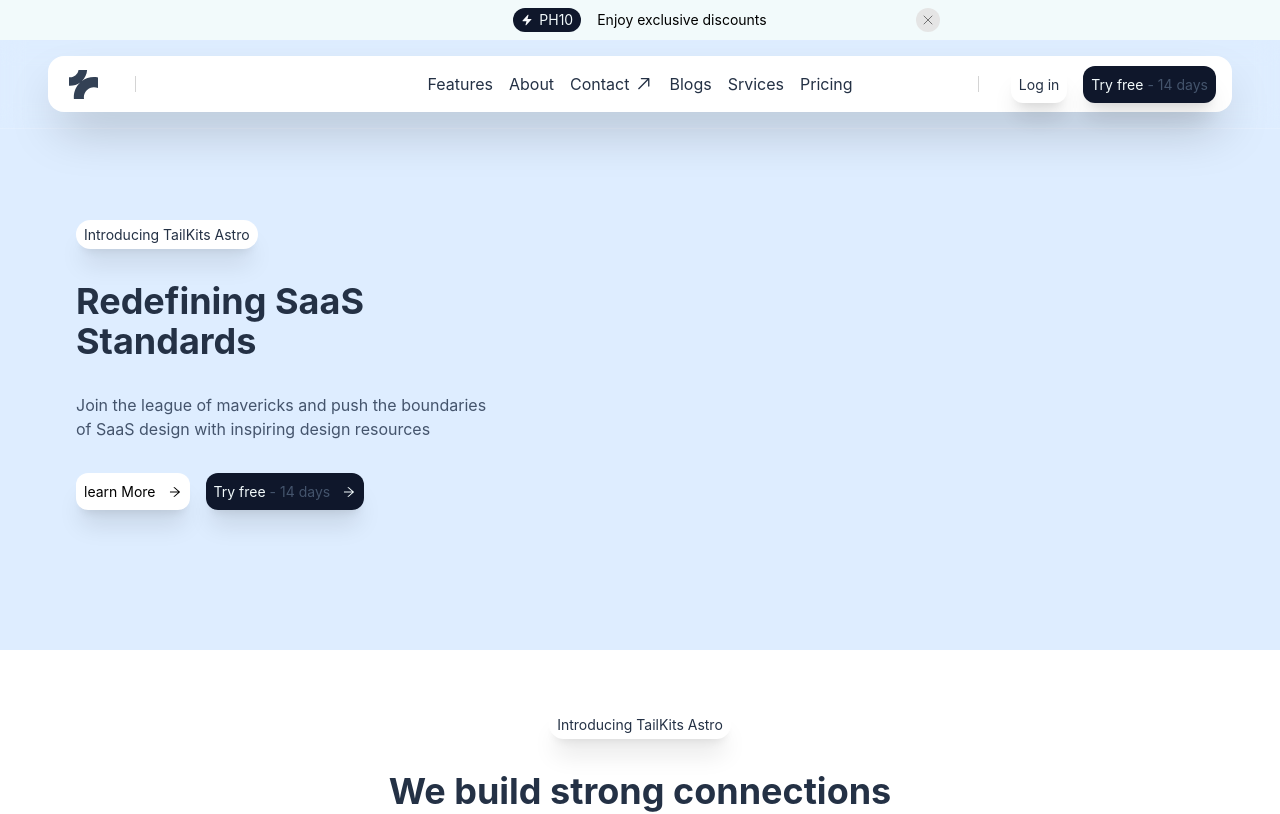
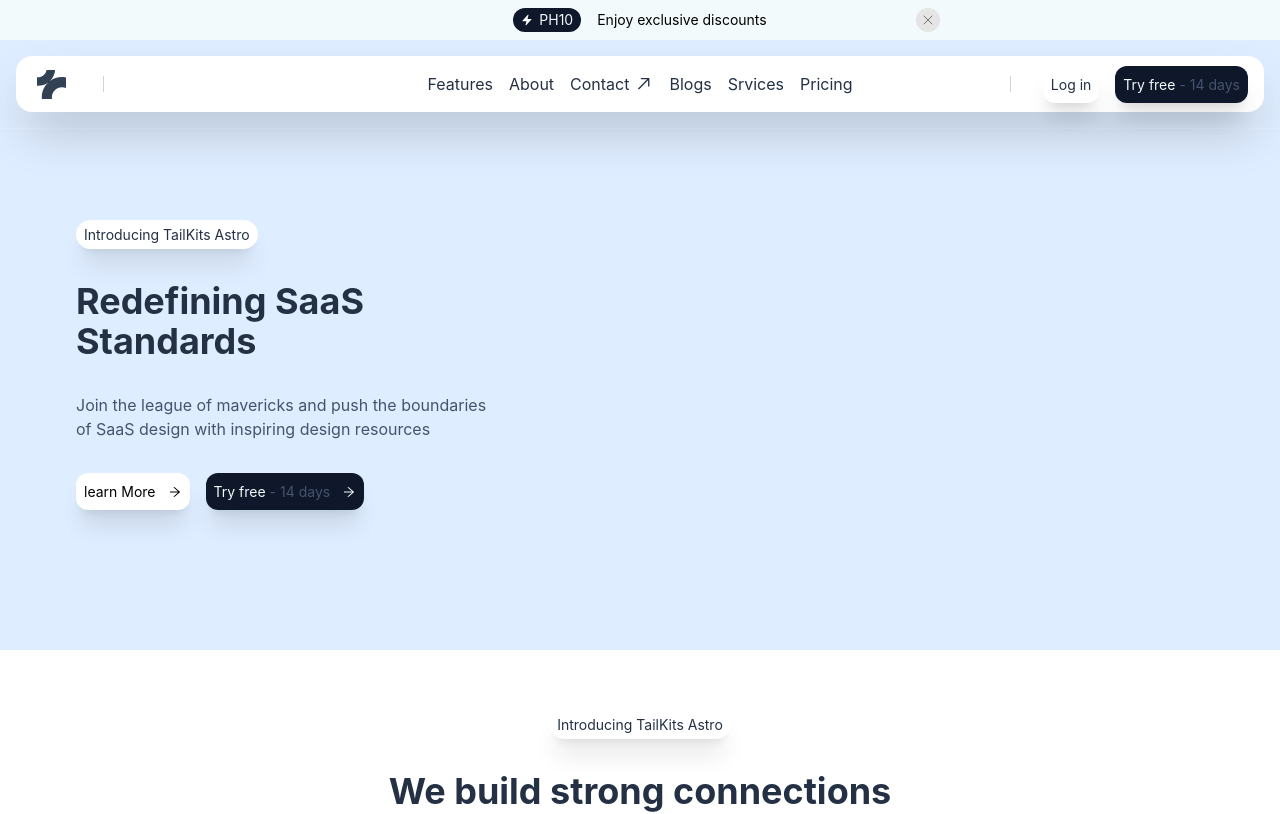
Before and after one commit to AliALHamawy/Tailkits, a React (Vite) app: page / in a window 1280 px wide. Shown: the top 814 px of the page. Built offline with nearby package versions, Linux system fonts and the light colour scheme.

Commit message:
fix some errors in conact section

```diff
--- a/src/Comonent/Contact/Contact.jsx
+++ b/src/Comonent/Contact/Contact.jsx
@@ -32,7 +32,7 @@ function Contact() {
               <button className='text-[14px] p-2 rounded-xl shadow-xl w-fit text-(--primary-color) flex items-center gap-1 bg-(--color-main) transition-all duration-300 hover:bg-(--text-mainHover) '>Try free <span className=' text-(--text-secondary)'>- 14 days</span><AiOutlineArrowRight className="ml-2" /></button>
 
             </div>
-            <div className="right relative"><img src="/assets/browser-mock-up-dark.png" alt="" className='absolute :-right-[650px] -bottom-[540px]  md:-right-[650px] md:-bottom-[540px] lg:-right-[550px] lg:-bottom-[350px] min-w-[1000px]'/></div>
+            <div className="right relative"><img src="/assets/browser-mock-up-dark.png" alt="" className='absolute -right-[730px] -bottom-[540px]  md:-right-[650px] md:-bottom-[540px] lg:-right-[550px] lg:-bottom-[350px] min-w-[1000px]'/></div>
           </div>
         </div>
       </div>
--- a/src/Comonent/Header/Header.jsx
+++ b/src/Comonent/Header/Header.jsx
@@ -3,7 +3,7 @@ import './Header.css'
 
 function Header({show, setShow}) {
   return (
-    <div className="header bg-(--primary-color) px-4 fixed w-full">
+    <div className="header z-50 bg-(--primary-color) px-4 fixed w-full">
 
     <div className={`header ${show ? 'flex' : 'hidden'} max-w-[600px] relative m-auto items-center md:justify-center gap-4 text-center px-4 p-2 `}>
       <div className='bg-(--color-main) flex text-(--primary-color) text-center items-center px-2 py-0.5 text-sm rounded-2xl '><svg class="h-3 shrink-0 mr-1.5 text-slate-50" xmlns="http://www.w3.org/2000/svg" viewBox="0 0 24 24" fill="currentColor" aria-hidden="true" data-slot="icon"> <path fill-rule="evenodd" d="M14.615 1.595a.75.75 0 0 1 .359.852L12.982 9.75h7.268a.75.75 0 0 1 .548 1.262l-10.5 11.25a.75.75 0 0 1-1.272-.71l1.992-7.302H3.75a.75.75 0 0 1-.548-1.262l10.5-11.25a.75.75 0 0 1 .913-.143Z" clip-rule="evenodd"></path> </svg>PH10</div>
--- a/src/Comonent/NavBar/NavBar.jsx
+++ b/src/Comonent/NavBar/NavBar.jsx
@@ -3,7 +3,7 @@ import './NavBar.css'
 
 function NavBar({show}) {
   return (
-    <nav className={`navbar fixed  backdrop-blur-md border-b  border-white/20  w-full px-12 py-4 ${show ? 'mt-10': 'mt-0'}`}>
+    <nav className={`z-150 navbar fixed  backdrop-blur-md border-b  border-white/20  w-full px-4 py-4 ${show ? 'mt-10': 'mt-0'}`}>
       <div className="cont relative bg-(--secondary-color) shadow-2xl flex items-center justify-between m-auto px-4  rounded-2xl max-w-7xl max-h-[50px] p-7 text-(--text-main)">
         <div className="left  pr-8 flex gap-8"> <img src="/assets/logo.svg" alt="" className='h-7.25 w-9.75'/> <div className="flex w-[0.5px] h-4 bg-(--line-bg) m-auto hidden lg:block"></div></div>
         <div className="mid  absolute left-[50%]  -translate-x-[50%] hidden lg:block">
--- a/src/index.css
+++ b/src/index.css
@@ -16,6 +16,3 @@
     --color-green: #00c950;
     --line-bg: oklch(87% 0 0);
 }
-body {
-    min-height: 1000000px;
-}
```
